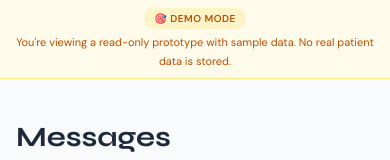
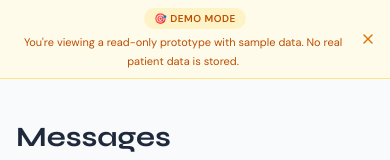
Before and after one commit to Thariq16/PhysioLink, a Next.js app: page /messages in a window 390 px wide. Shown: the top 160 px of the page. Built offline with nearby package versions, Linux system fonts and the light colour scheme.

Commit message:
fix: Banner issue

```diff
--- a/src/app/(dashboard)/layout.tsx
+++ b/src/app/(dashboard)/layout.tsx
@@ -1,5 +1,6 @@
 import { Sidebar } from "@/components/layout/Sidebar";
 import { MobileNav } from "@/components/layout/MobileNav";
+import { DemoBanner } from "@/components/layout/DemoBanner";
 
 export default function DashboardLayout({
   children,
@@ -8,15 +9,7 @@ export default function DashboardLayout({
 }) {
   return (
     <div className="min-h-screen bg-[#f8fafc]">
-      {/* ── Demo mode banner ── */}
-      <div className="fixed top-0 left-0 right-0 z-50 bg-amber-50 border-b border-amber-200 py-2 px-4 flex flex-col sm:flex-row items-center justify-center gap-1 sm:gap-2 text-center">
-        <span className="inline-flex items-center gap-1.5 px-2.5 py-0.5 rounded-full bg-amber-100 text-amber-700 text-[10px] sm:text-[11px] font-bold uppercase tracking-wider">
-          🎯 Demo Mode
-        </span>
-        <p className="text-[11px] sm:text-[12px] text-amber-700">
-          You&apos;re viewing a read-only prototype with sample data. No real patient data is stored.
-        </p>
-      </div>
+      <DemoBanner />
 
       <Sidebar />
       <MobileNav />
--- /dev/null
+++ b/src/components/layout/DemoBanner.tsx
@@ -0,0 +1,30 @@
+"use client";
+
+import { useState } from "react";
+import { X } from "lucide-react";
+
+export function DemoBanner() {
+  const [isVisible, setIsVisible] = useState(true);
+
+  if (!isVisible) return null;
+
+  return (
+    <div className="fixed top-0 left-0 right-0 z-50 bg-amber-50 border-b border-amber-200 py-2 px-4 flex flex-col sm:flex-row items-center justify-center gap-1 sm:gap-2 text-center">
+      <div className="flex items-center gap-2">
+        <span className="inline-flex items-center gap-1.5 px-2.5 py-0.5 rounded-full bg-amber-100 text-amber-700 text-[10px] sm:text-[11px] font-bold uppercase tracking-wider">
+          🎯 Demo Mode
+        </span>
+      </div>
+      <p className="text-[11px] sm:text-[12px] text-amber-700 pr-6 sm:pr-0">
+        You&apos;re viewing a read-only prototype with sample data. No real patient data is stored.
+      </p>
+      <button
+        onClick={() => setIsVisible(false)}
+        className="absolute right-2 top-1/2 -translate-y-1/2 p-1.5 text-amber-600 hover:text-amber-800 hover:bg-amber-100 rounded-md transition-colors"
+        aria-label="Dismiss banner"
+      >
+        <X className="w-4 h-4" />
+      </button>
+    </div>
+  );
+}
```
